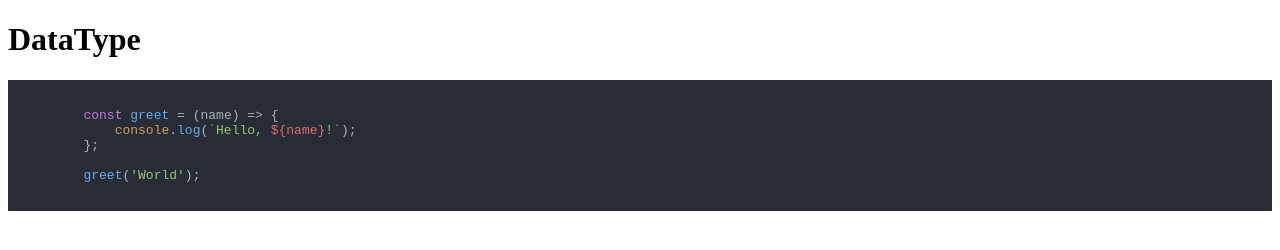
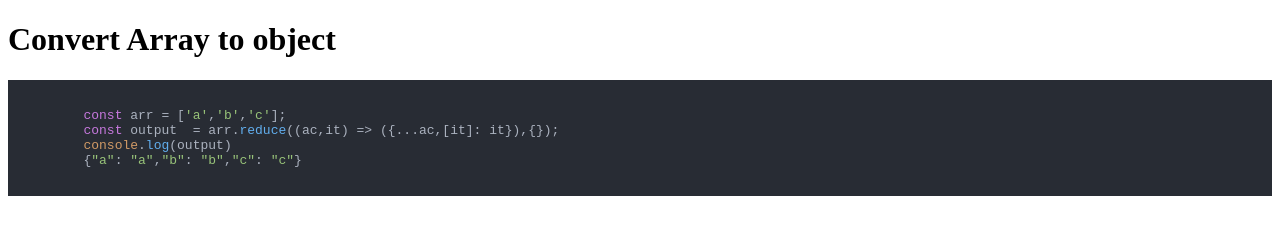
Before and after one commit to rishabhraj291196/javascript, a plain HTML site: page basics/arrayToObject.html in a window 1280 px wide. Drawn offline with Linux system fonts and the light colour scheme.

Commit message:
update array to object

```diff
--- a/basics/datatype.html
+++ b/basics/arrayToObject.html
@@ -7,17 +7,18 @@
     <link rel="stylesheet" href="../highlight/styles/atom-one-dark.min.css">
 </head>
 <body>
-    <h1>DataType</h1>
+    <h1>Convert Array to object</h1>
     <pre><code class="language-javascript">
-        const greet = (name) => {
-            console.log(`Hello, ${name}!`);
-        };
-
-        greet('World');
+        const arr = ['a','b','c'];
+        const output  = arr.reduce((ac,it) => ({...ac,[it]: it}),{});
+        console.log(output)
+        {"a": "a","b": "b","c": "c"}
     </code></pre>
     <script src="../highlight/highlight.min.js"></script>
     <script>
-       console.log("hello")
+        const arr = ['a','b','c'];
+        const output  = arr.reduce((ac,it) => ({...ac,[it]: it}),{});
+        console.log(output)
     </script>
     <script>
         // Initialize Highlight.js
```
